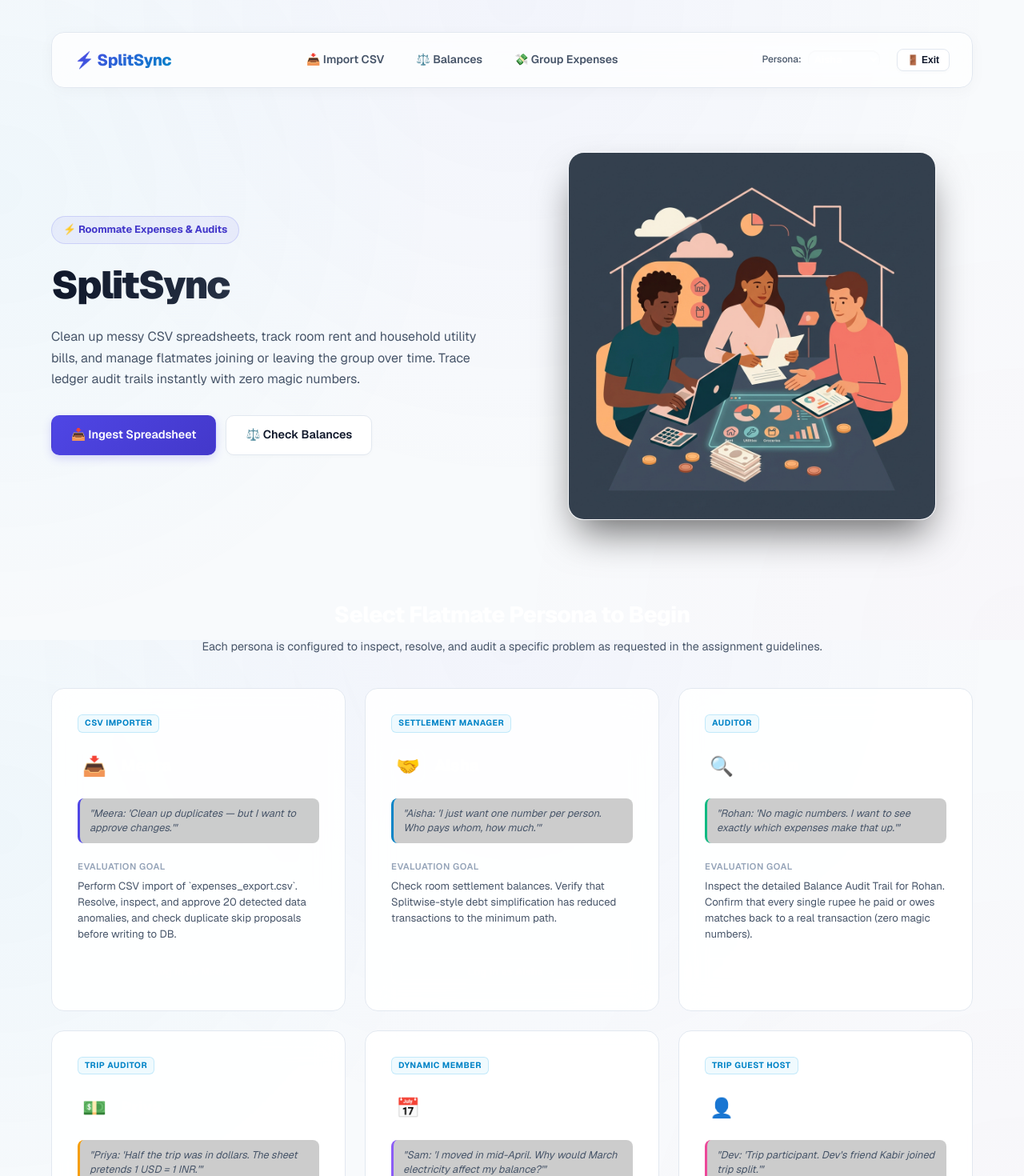
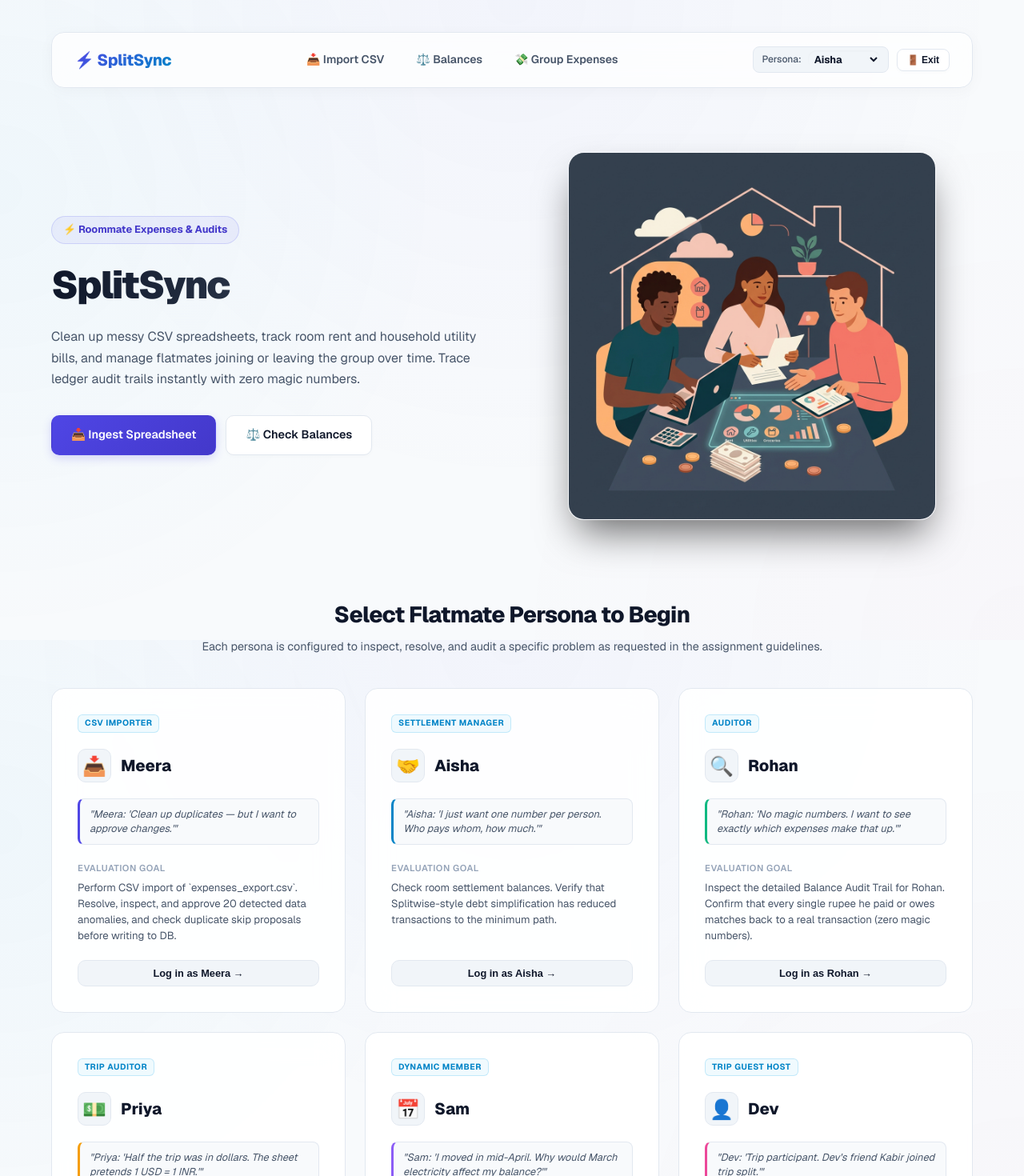
Before and after one commit to utkarshsxn12/Assignment1, a Next.js app: page / in a window 1280 px wide. Shown: the top 1470 px of the page at 80% size. Built offline with nearby package versions, Linux system fonts and the light colour scheme; sample sign-in values are in the browser's storage.

Commit message:
fix: resolve text contrast visibility issues across themes and pages

```diff
--- a/src/app/globals.css
+++ b/src/app/globals.css
@@ -29,8 +29,40 @@
 
   --color-info-bg: #f0f9ff;
 
+  --bg-navbar: rgba(255, 255, 255, 0.75);
+  --navbar-highlight: rgba(255, 255, 255, 0.9);
+  --card-highlight: rgba(255, 255, 255, 0.6);
+  --card-highlight-hover: rgba(255, 255, 255, 0.9);
+
   --font-sans: var(--font-geist-sans), -apple-system, BlinkMacSystemFont, "Segoe UI", Roboto, sans-serif;
   --font-mono: var(--font-geist-mono), ui-monospace, SFMono-Regular, monospace;
+}
+
+@media (prefers-color-scheme: dark) {
+  :root {
+    --bg-app: #0b0f19;             /* Deep dark blue-slate background */
+    --bg-card: rgba(17, 24, 39, 0.7); /* Dark glassmorphic card */
+    --bg-card-hover: #111827;
+    --bg-card-header: #1f2937;
+    --bg-input: #1f2937;
+
+    --border-color: rgba(255, 255, 255, 0.08); /* Subtle border */
+    --border-color-hover: rgba(255, 255, 255, 0.15);
+
+    --text-primary: #f9fafb;       /* Off-white */
+    --text-secondary: #cbd5e1;     /* Light slate-300 */
+    --text-muted: #64748b;         /* Slate-500 */
+
+    --color-success-bg: rgba(16, 185, 129, 0.1);
+    --color-warning-bg: rgba(217, 119, 6, 0.1);
+    --color-error-bg: rgba(225, 29, 72, 0.1);
+    --color-info-bg: rgba(14, 165, 233, 0.1);
+
+    --bg-navbar: rgba(17, 24, 39, 0.75);
+    --navbar-highlight: rgba(255, 255, 255, 0.05);
+    --card-highlight: rgba(255, 255, 255, 0.03);
+    --card-highlight-hover: rgba(255, 255, 255, 0.08);
+  }
 }
 
 * {
@@ -71,7 +103,7 @@ body {
   box-shadow:
     0 4px 6px -1px rgba(0, 0, 0, 0.05),
     0 10px 30px -10px rgba(0, 0, 0, 0.04),
-    inset 0 1px 0 rgba(255, 255, 255, 0.6);
+    inset 0 1px 0 var(--card-highlight);
   transition: all 0.25s cubic-bezier(0.4, 0, 0.2, 1);
 }
 
@@ -81,7 +113,7 @@ body {
   box-shadow:
     0 10px 15px -3px rgba(0, 0, 0, 0.08),
     0 20px 40px -15px rgba(0, 0, 0, 0.06),
-    inset 0 1px 0 rgba(255, 255, 255, 0.9);
+    inset 0 1px 0 var(--card-highlight-hover);
 }
 
 /* Custom Interactive Buttons */
@@ -204,7 +236,7 @@ p {
   justify-content: space-between;
   align-items: center;
   padding: 0.9rem 1.75rem;
-  background: rgba(255, 255, 255, 0.75);
+  background: var(--bg-navbar);
   backdrop-filter: blur(20px);
   -webkit-backdrop-filter: blur(20px);
   border: 1px solid var(--border-color);
@@ -212,7 +244,7 @@ p {
   margin-bottom: 3rem;
   box-shadow:
     0 4px 20px rgba(0, 0, 0, 0.03),
-    inset 0 1px 0 rgba(255, 255, 255, 0.9);
+    inset 0 1px 0 var(--navbar-highlight);
   position: sticky;
   top: 1.25rem;
   z-index: 100;
@@ -258,10 +290,10 @@ p {
   overflow-x: auto;
   border-radius: 12px;
   border: 1px solid var(--border-color);
-  background: #ffffff;
+  background: var(--bg-card);
   box-shadow:
     0 4px 12px rgba(0, 0, 0, 0.02),
-    inset 0 1px 0 rgba(255, 255, 255, 0.8);
+    inset 0 1px 0 var(--card-highlight);
 }
 
 .custom-table {
@@ -272,14 +304,12 @@ p {
 }
 
 .custom-table th {
-  background-color: #f8fafc;
+  background-color: var(--bg-card-header);
   padding: 1rem 1.25rem;
   font-weight: 700;
   color: var(--text-secondary);
   border-bottom: 1px solid var(--border-color);
   font-size: 0.725rem;
-  text-transform: uppercase;
-  letter-spacing: 0.07em;
 }
 
 .custom-table td {
@@ -290,7 +320,7 @@ p {
 }
 
 .custom-table tr:hover td {
-  background-color: #f8fafc !important;
+  background-color: var(--bg-card-header) !important;
 }
 
 .custom-table tr:last-child td {
--- a/src/app/import/page.tsx
+++ b/src/app/import/page.tsx
@@ -398,11 +398,11 @@ export default function ImportPage() {
 
                           {/* Expanded Details Sub-Row */}
                           {isExpanded && (
-                            <tr style={{ background: "#f8fafc" }}>
+                            <tr style={{ background: "var(--bg-card-header)" }}>
                               <td colSpan={8} style={{ padding: "1.5rem", borderBottom: "1px solid var(--border-color)" }}>
                                 <div style={{ display: "flex", flexDirection: "column", gap: "12px" }}>
                                   <div style={{ fontSize: "0.8rem", color: "var(--text-secondary)" }}>
-                                    <strong>Raw CSV Segment:</strong> <code style={{ fontFamily: "var(--font-mono)", background: "#ffffff", padding: "4px 8px", borderRadius: "6px", color: "var(--color-primary)", border: "1px solid var(--border-color)" }}>{row.rawLine}</code>
+                                    <strong>Raw CSV Segment:</strong> <code style={{ fontFamily: "var(--font-mono)", background: "var(--bg-input)", padding: "4px 8px", borderRadius: "6px", color: "var(--color-primary)", border: "1px solid var(--border-color)" }}>{row.rawLine}</code>
                                   </div>
 
                                   {hasAnomalies && (
@@ -431,7 +431,7 @@ export default function ImportPage() {
 
                                   {row.splitDetails && (
                                     <div style={{ fontSize: "0.8rem", color: "var(--text-secondary)" }}>
-                                      <strong>Raw Split Details:</strong> <code style={{ fontFamily: "var(--font-mono)", background: "#ffffff", padding: "2px 6px", borderRadius: "4px", border: "1px solid var(--border-color)" }}>{row.splitDetails || "None"}</code>
+                                      <strong>Raw Split Details:</strong> <code style={{ fontFamily: "var(--font-mono)", background: "var(--bg-input)", padding: "2px 6px", borderRadius: "4px", border: "1px solid var(--border-color)" }}>{row.splitDetails || "None"}</code>
                                     </div>
                                   )}
                                 </div>
--- a/src/app/page.tsx
+++ b/src/app/page.tsx
@@ -180,7 +180,7 @@ export default function Home() {
       {/* Flatmate Persona Logins Gateway Section */}
       <div style={{ marginTop: "2rem", marginBottom: "4rem" }}>
         <div style={{ textAlign: "center", marginBottom: "2.5rem" }}>
-          <h2 style={{ fontSize: "1.75rem", fontWeight: 800, letterSpacing: "-0.025em", color: "white" }}>
+          <h2 style={{ fontSize: "1.75rem", fontWeight: 800, letterSpacing: "-0.025em", color: "var(--text-primary)" }}>
             Select Flatmate Persona to Begin
           </h2>
           <p style={{ fontSize: "0.9rem", color: "var(--text-secondary)", marginTop: "6px" }}>
@@ -242,8 +242,8 @@ export default function Home() {
                     width: "42px",
                     height: "42px",
                     borderRadius: "10px",
-                    background: "rgba(255, 255, 255, 0.03)",
-                    border: "1px solid rgba(255, 255, 255, 0.08)",
+                    background: "#f1f5f9",
+                    border: "1px solid var(--border-color)",
                     display: "flex",
                     alignItems: "center",
                     justifyContent: "center",
@@ -252,7 +252,7 @@ export default function Home() {
                     {p.icon}
                   </div>
                   <div>
-                    <h3 style={{ fontSize: "1.25rem", fontWeight: 800, color: "white" }}>
+                    <h3 style={{ fontSize: "1.25rem", fontWeight: 800, color: "var(--text-primary)" }}>
                       {p.name}
                     </h3>
                   </div>
@@ -263,7 +263,8 @@ export default function Home() {
                   fontSize: "0.8rem",
                   fontStyle: "italic",
                   color: "var(--text-secondary)",
-                  background: "rgba(0,0,0,0.2)",
+                  background: "#f8fafc",
+                  border: "1px solid var(--border-color)",
                   padding: "10px 12px",
                   borderRadius: "8px",
                   borderLeft: `3px solid ${p.badgeColor}`,
@@ -291,9 +292,9 @@ export default function Home() {
                     fontWeight: 600,
                     padding: "8px 12px",
                     marginTop: "auto",
-                    backgroundColor: isActive ? p.badgeColor : "rgba(255,255,255,0.03)",
-                    borderColor: isActive ? p.badgeColor : "rgba(255,255,255,0.08)",
-                    color: "white",
+                    backgroundColor: isActive ? p.badgeColor : "var(--bg-card-header)",
+                    borderColor: isActive ? p.badgeColor : "var(--border-color)",
+                    color: isActive ? "white" : "var(--text-primary)",
                     transition: "all 0.15s ease",
                     boxShadow: isActive ? `0 2px 8px ${p.badgeColor}33` : "none"
                   }}
@@ -302,13 +303,15 @@ export default function Home() {
                       e.currentTarget.style.backgroundColor = p.badgeColor;
                       e.currentTarget.style.borderColor = p.badgeColor;
                       e.currentTarget.style.boxShadow = `0 2px 8px ${p.badgeColor}33`;
+                      e.currentTarget.style.color = "white";
                     }
                   }}
                   onMouseLeave={(e) => {
                     if (!isActive) {
-                      e.currentTarget.style.backgroundColor = "rgba(255,255,255,0.03)";
-                      e.currentTarget.style.borderColor = "rgba(255,255,255,0.08)";
+                      e.currentTarget.style.backgroundColor = "var(--bg-card-header)";
+                      e.currentTarget.style.borderColor = "var(--border-color)";
                       e.currentTarget.style.boxShadow = "none";
+                      e.currentTarget.style.color = "var(--text-primary)";
                     }
                   }}
                 >
--- a/src/components/Navbar.tsx
+++ b/src/components/Navbar.tsx
@@ -82,8 +82,8 @@ export default function Navbar() {
           display: "flex",
           alignItems: "center",
           gap: "8px",
-          background: "rgba(255,255,255,0.03)",
-          border: "1px solid rgba(255,255,255,0.08)",
+          background: "var(--bg-card-header)",
+          border: "1px solid var(--border-color)",
           padding: "4px 10px",
           borderRadius: "8px"
         }}>
@@ -98,18 +98,18 @@ export default function Navbar() {
               fontSize: "0.8rem",
               border: "none",
               background: "transparent",
-              color: "white",
+              color: "var(--text-primary)",
               fontWeight: 700,
               cursor: "pointer",
               outline: "none"
             }}
           >
-            <option value="Aisha" style={{ background: "#0f172a" }}>Aisha</option>
-            <option value="Rohan" style={{ background: "#0f172a" }}>Rohan</option>
-            <option value="Priya" style={{ background: "#0f172a" }}>Priya</option>
-            <option value="Meera" style={{ background: "#0f172a" }}>Meera</option>
-            <option value="Sam" style={{ background: "#0f172a" }}>Sam</option>
-            <option value="Dev" style={{ background: "#0f172a" }}>Dev</option>
+            <option value="Aisha" style={{ background: "var(--bg-card)", color: "var(--text-primary)" }}>Aisha</option>
+            <option value="Rohan" style={{ background: "var(--bg-card)", color: "var(--text-primary)" }}>Rohan</option>
+            <option value="Priya" style={{ background: "var(--bg-card)", color: "var(--text-primary)" }}>Priya</option>
+            <option value="Meera" style={{ background: "var(--bg-card)", color: "var(--text-primary)" }}>Meera</option>
+            <option value="Sam" style={{ background: "var(--bg-card)", color: "var(--text-primary)" }}>Sam</option>
+            <option value="Dev" style={{ background: "var(--bg-card)", color: "var(--text-primary)" }}>Dev</option>
           </select>
         </div>
         <button
```
Also changed, not shown: src/app/balances/page.tsx (+7 -7 lines), src/app/expenses/page.tsx (+4 -4 lines).
